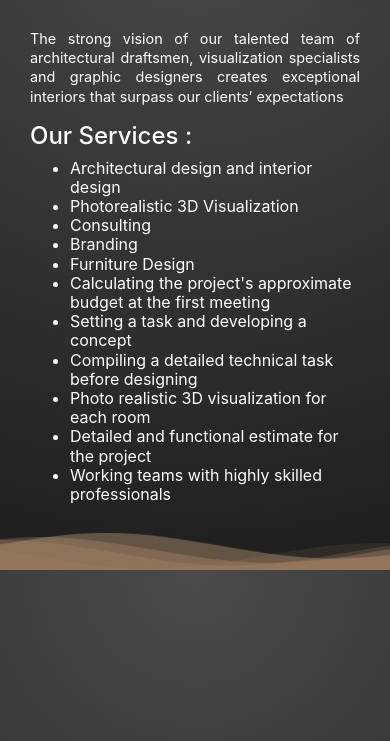
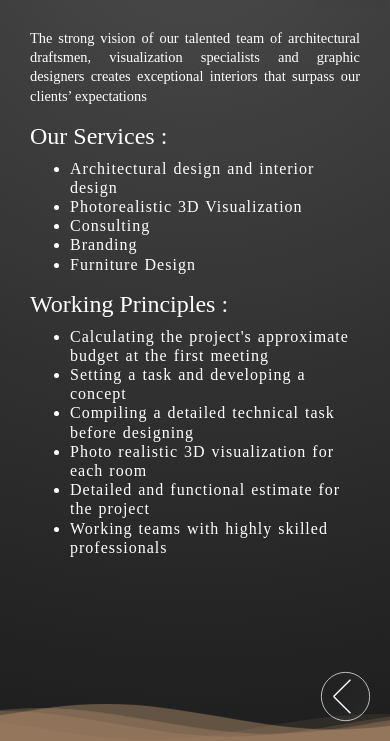
Before and after one commit to guptahimachal/CG-Creation, a plain HTML site: page services.html in a window 390 px wide. Shown: the part 103-844 px from the top of the page. Drawn offline with nearby package versions, Linux system fonts and the light colour scheme; a web font is replaced by a local one.

Commit message:
Adding Back to home button on services.html

```diff
--- a/js/index.js
+++ b/js/index.js
@@ -317,5 +317,6 @@ window.addEventListener('keydown' , (event)=>{
   document.querySelector("#lightbox").classList.remove("active");
 })
 document.querySelector(".close").addEventListener('click', ()=>{
+//   document.querySelector("#lightbox").classList.add("inactive");
   document.querySelector("#lightbox").classList.remove("active");
 });
--- a/services.html
+++ b/services.html
@@ -29,7 +29,13 @@
         }
 
         /* #4B4B4B  0%,#464646  10%,#424242  20%,#3D3D3D  30%,#393939  40%,#343434  50%,#2F2F2F  60%,#2B2B2B  70%,#262626  80%,#222222  90%,#1D1D1D  100%)  */
+        html{
+            /* display: block; */
+            /* min-height: 100vh; */
+        }
         body {
+            position: relative;
+            min-height: 100vh;
             background: #3f3f3f;
             background-image: -webkit-radial-gradient(top, circle cover, #4B4B4B 0%, #464646 10%, #424242 20%, #3D3D3D 30%, #393939 40%, #343434 50%, #2F2F2F 60%, #2B2B2B 70%, #262626 80%, #222222 90%, #1D1D1D 100%);
             background-image: -moz-radial-gradient(top, circle cover, #4B4B4B 0%, #464646 10%, #424242 20%, #3D3D3D 30%, #393939 40%, #343434 50%, #2F2F2F 60%, #2B2B2B 70%, #262626 80%, #222222 90%, #1D1D1D 100%);
@@ -38,15 +44,20 @@
             /* background-blend-mode: overlay; */
             color: white;
         }
+        #about{
 
+        }
         #about h1 {
+            font-size: 90px;
             padding-right: 40px;
         }
-
-        #about p {
-            font-family: inherit;
+        #about p,#about h4,#about ul{
+            font-family: 'Oranienbaum', serif;
         }
-
+        #about li{
+            letter-spacing: 1px;
+            word-spacing: 1px;
+        }
         img {
             position: absolute;
             margin: 15px;
@@ -54,6 +65,48 @@
             z-index: 2;
         }
 
+        .back-to-home{
+            position: absolute;
+            width: 70px;
+            height: 70px;
+            border: 1px solid rgb(255, 255, 255) ;
+            border-radius: 100%;
+            right: 20px;
+            top: 50%;
+            transform: translateY(-50%);
+            background: linear-gradient(135deg,rgba(255, 255, 255, 0), 40% ,rgba(255, 255, 255, 0.356),60%,rgba(255, 255, 255, 0));
+            background-position: 0% 0%;
+            background-size: 600%;
+            transition: background-position 0s ease-in-out;
+        }
+        .back-to-home:hover{
+            background-position: 100% 100%;
+            transition: background-position 0.8s ease-in-out;
+        }
+        .back-to-home .upperArrow,.back-to-home .lowerArrow{
+            position: absolute;
+            background: rgb(255, 255, 255);
+            width: 50%;
+            height: 2px;
+            top: 50%;
+            left: 25%;
+            transform-origin: left;
+            transition: transform 0.2s ease-in-out,left 0.2s ease-in-out;
+        }
+        .back-to-home .upperArrow{
+            transform: translateY(-50%) rotate(-45deg);
+        }
+        .back-to-home .lowerArrow{
+            transform: translateY(-50%) rotate(45deg);
+        }
+        .back-to-home:active .upperArrow{
+            left: 20%;
+            transform: translateY(-50%) rotate(-35deg);
+        }
+        .back-to-home:active .lowerArrow{
+            left: 20%;
+            transform: translateY(-50%) rotate(35deg);
+        }
 
         .waves {
             position: absolute;
@@ -68,10 +121,6 @@
         }
 
         /* Animation */
-
-        .wave-container {
-            position: relative;
-        }
 
         .parallax>use {
             animation: move-forever 60s cubic-bezier(.55, .5, .45, .5) infinite;
@@ -120,12 +169,27 @@
                 height: 40px;
                 min-height: 40px;
             }
+            #about h1 {
+                font-size: 50px;
+            }
+            .back-to-home{
+                z-index: 999;
+                top: initial;
+                bottom: 20px;
+                right: 20px;
+                transform-origin: bottom right;
+                transform: translateY(0) scale(0.7);
+            }
         }
     </style>
 </head>
 
 <body>
     <a href="index.html"><img src="./images/logo.png" alt="" class="cg-logo"></a>
+    <a href="index.html" class="back-to-home">
+        <div class="upperArrow"></div>
+        <div class="lowerArrow"></div>
+    </a>
     <section id="about">
         <h1>SERVICES</h1>
         <div class="about-content">
@@ -143,6 +207,9 @@
                 <li>Consulting</li>
                 <li>Branding</li>
                 <li>Furniture Design</li>
+            </ul>
+            <h4>Working Principles :</h4>
+            <ul>
                 <li>Calculating the project's approximate budget at the first meeting</li>
                 <li>Setting a task and developing a concept</li>
                 <li>Compiling a detailed technical task before designing</li>
--- a/styles/style.css
+++ b/styles/style.css
@@ -167,7 +167,7 @@ h5{
 }
 #about h1{
     font-family: 'Cinzel', serif;
-    font-size: 102px;
+    font-size: 90px;
     filter: drop-shadow(0.658vw 0.658vw 0.219vw rgba(0, 0, 0, 0.274));
 }
 .about-content{
@@ -347,20 +347,48 @@ h5{
 /* LIGHTBOX */
 #lightbox{
     position: fixed;
-    top: 0;
+    overflow: hidden;
+    top: 50%;
+    left: 50%;
+    transform: translate(-50%,-50%);
     z-index: 999;
-    width: 100%;
-    height: 100%;
     background: rgba(53, 53, 53, 0.568);
     backdrop-filter: blur(2px);
     display: none;
 }
 
 #lightbox.active{
+    /* animation: popout 0.2s ease-in-out forwards; */
     display: flex;
     flex-direction: column;
     justify-content: center;
     align-items: center;
+    width: 100%;
+    height: 100%;
+}
+
+#lightbox.inactive{
+    /* animation: popin 1s ease-in-out forwards; */
+}
+@keyframes popout {
+    from{
+        width: 1%;
+        height: 1%;
+    }
+    to {
+        width: 100%;
+        height: 100%;
+    }
+}
+@keyframes popin {
+    from{
+        width: 100%;
+        height: 100%;
+    }
+    to{
+        width: 1%;
+        height: 1%;
+    }
 }
 
 #lightbox img{
```
